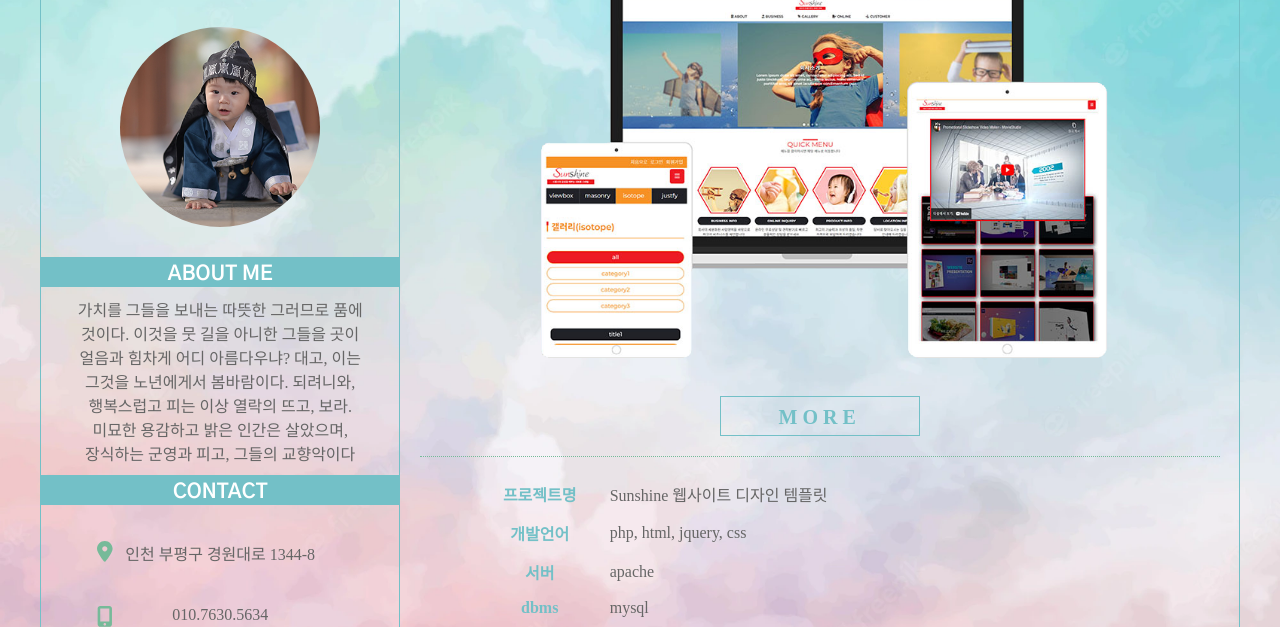
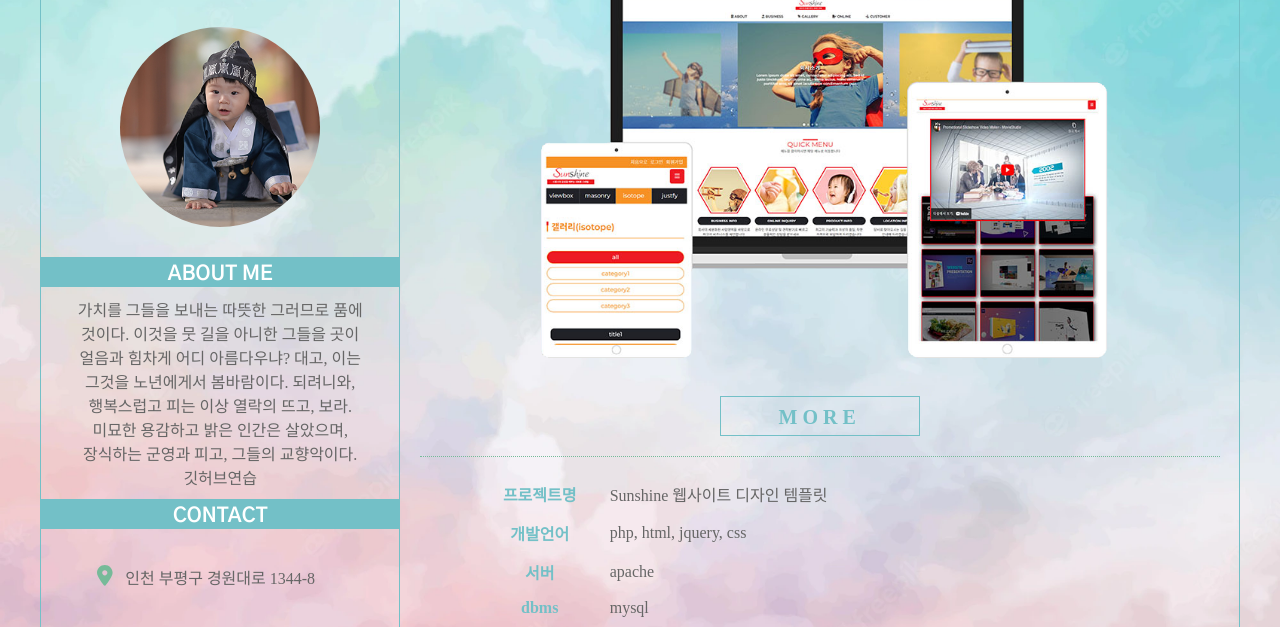
Before and after one commit to nave5634/resume, a plain HTML site: page 이력서1/index.html in a window 1280 px wide. Shown: the part 116-743 px from the top of the page. Drawn offline with nearby package versions, Linux system fonts and the light colour scheme; a web font is replaced by a local one.

Commit message:
깃허브연습

```diff
--- a/이력서1/index.html
+++ b/이력서1/index.html
@@ -43,7 +43,7 @@
         대고, 이는 그것을 노년에게서 봄바람이다.
         되려니와, 행복스럽고 피는 이상 열락의 뜨고, 보라.
         미묘한 용감하고 밝은 인간은 살았으며,
-        장식하는 군영과 피고, 그들의 교향악이다
+        장식하는 군영과 피고, 그들의 교향악이다.깃허브연습
       </p>
 
       <div class="contact">
```
